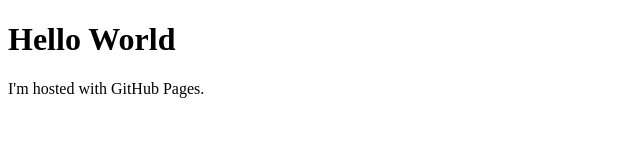
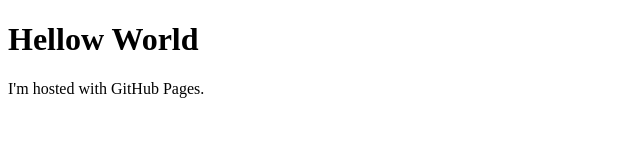
Before and after one commit to lloydnabs/lloydnabs.gihub.io, a plain HTML site: page index.html in a window 1280 px wide. Shown: the whole page, without its empty margins (0-640 px from the left). Drawn offline with Linux system fonts and the light colour scheme.

Commit message:
derp
dumb me

```diff
--- a/index.html
+++ b/index.html
@@ -1,7 +1,7 @@
 <!DOCTYPE html>
 <html>
 <body>
-<h1>Hello World</h1>
+<h1>Hellow World</h1>
 <p>I'm hosted with GitHub Pages.</p>
 </body>
 </html>
```
